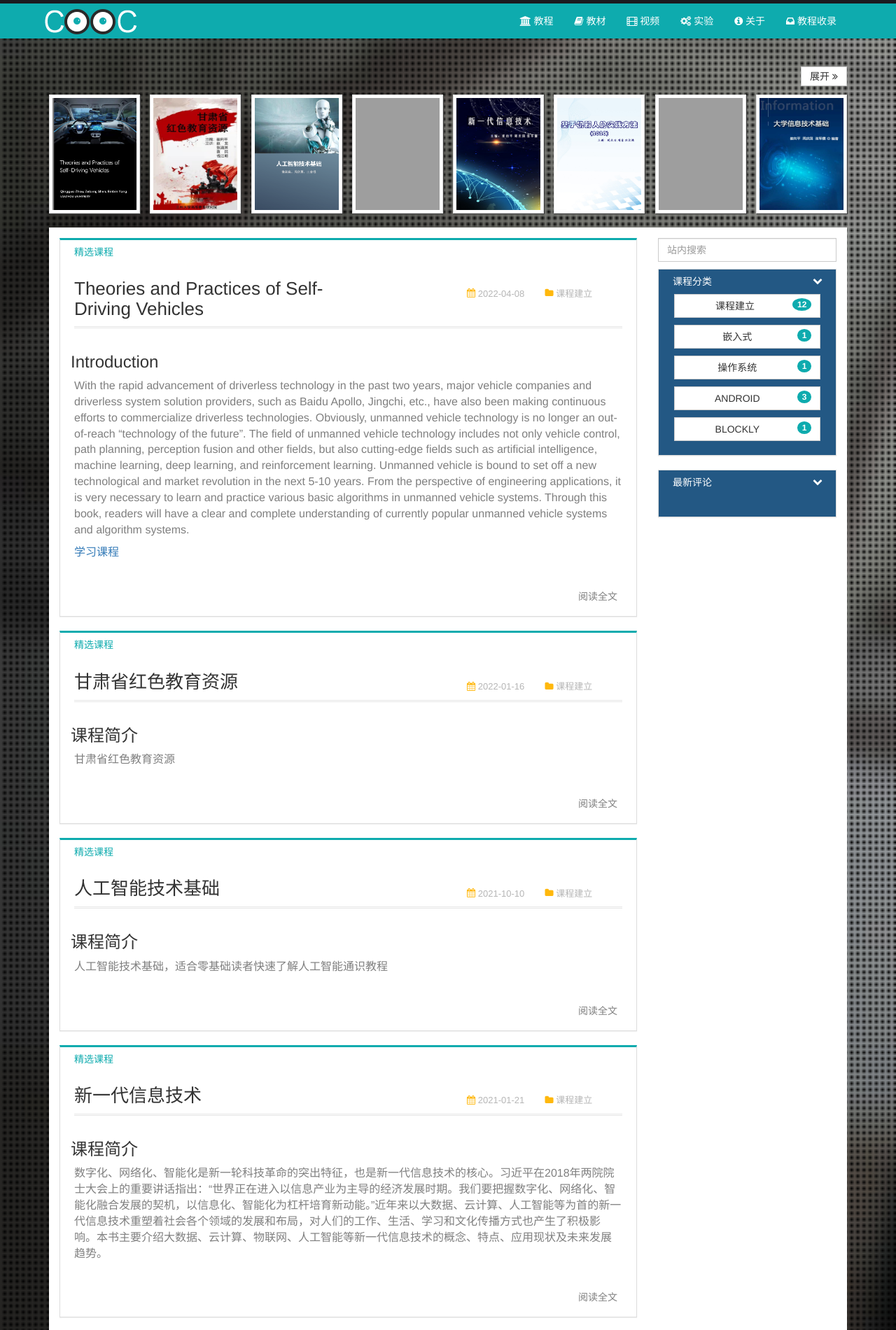
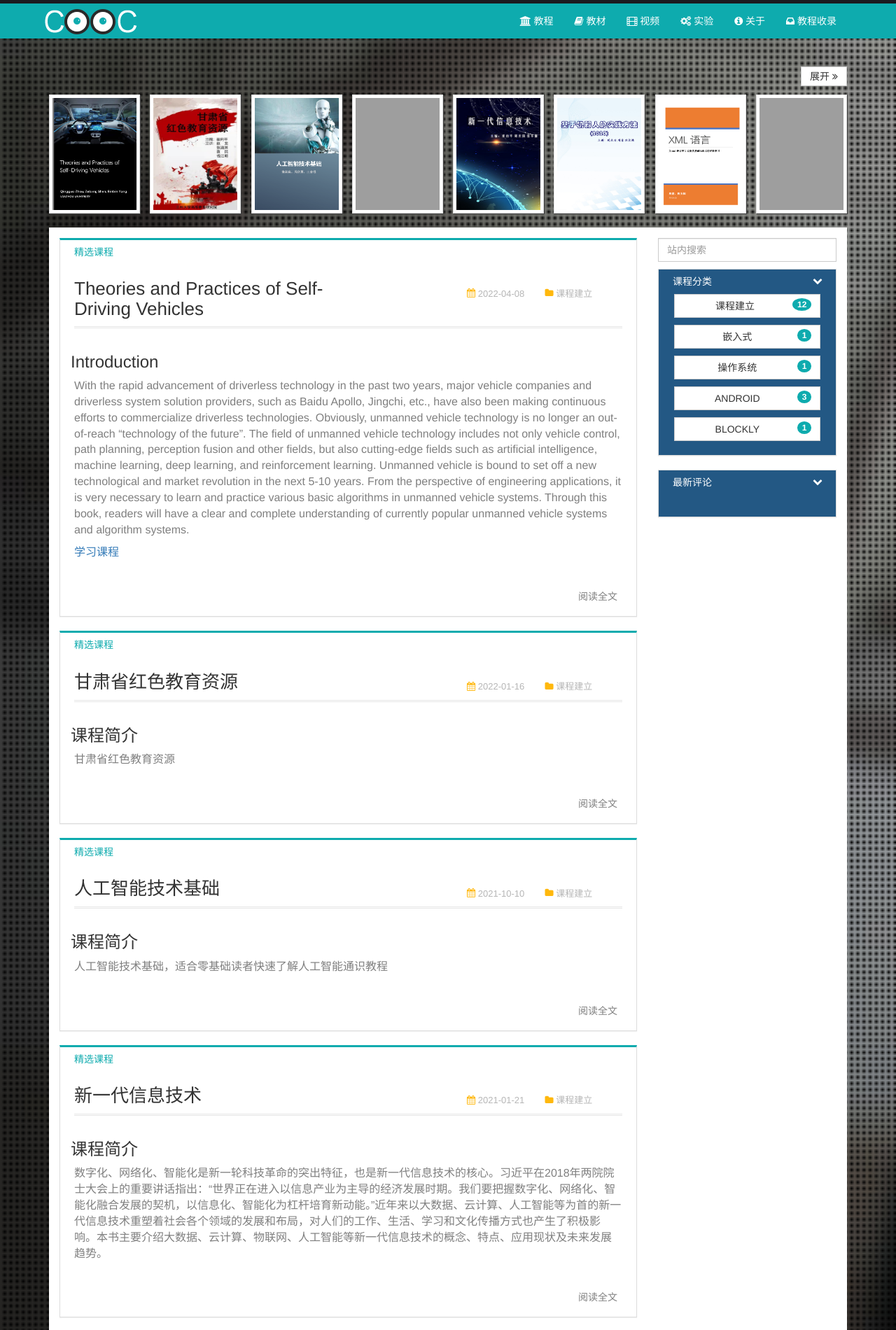
Before and after one commit to COOC-China/cooc-china.github.io, a Jekyll site: the page built from index.md, in a window 1280 px wide. Shown: the top 1900 px of the page at 70% size. Built offline with Jekyll 4.4.1, drawn with Linux system fonts in a browser that asks for light colours; comment, search, counter and statistics services are not loaded; grey boxes are pictures that could not be loaded.

Commit message:
Update index.md

```diff
--- a/index.md
+++ b/index.md
@@ -7,6 +7,7 @@ layout: index
 * [![无人驾驶原理与实践）](/images/book-thumb/selfDriving.png)](https://rocape.gitbook.io/selfdrivingcn/)
 * [![新一代信息技术）](/images/book-thumb/New-generation-information-technology.png)](https://www.yuque.com/swiftsonwran/myyobi)
 * [![基于机器人的实践方法）](/images/book-thumb/robot-based-practice.png)](https://zhaoyilun22.gitbook.io/robot/)
+* [![XML语言](/images/book-thumb/xmlLanguage.png)](https://rocape.gitbook.io/xmllanguage/)
 * [![数字逻辑（数字电路）](/images/book-thumb/Digital-logic-digital-circuit.png)](https://zhumx13.gitbooks.io/graduation_book/content/)
 * [![大学生信息技术基础](/images/book-thumb/Information-Technology-Foundation.png)](https://luyuwen.gitbooks.io/uitf/content/)
 * [![幼儿园多媒体课件制作微课课程](/images/book-thumb/kindergarten.png)](https://blockly.gitbook.io/kmcp/)
```
